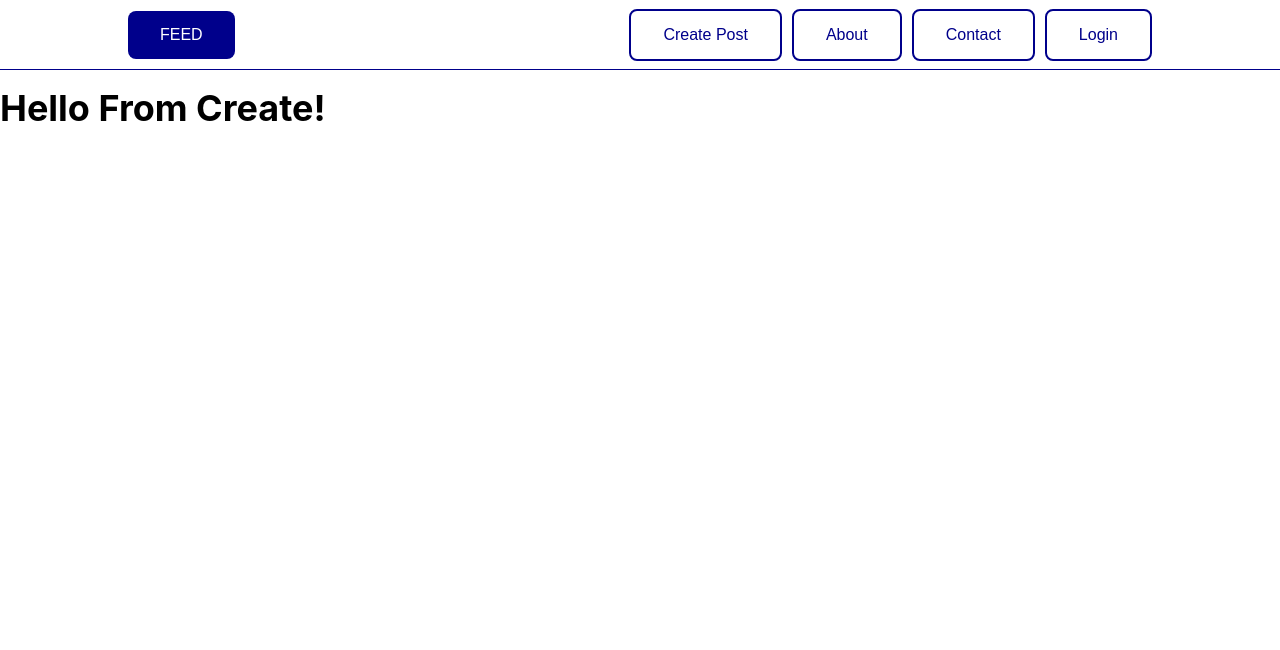
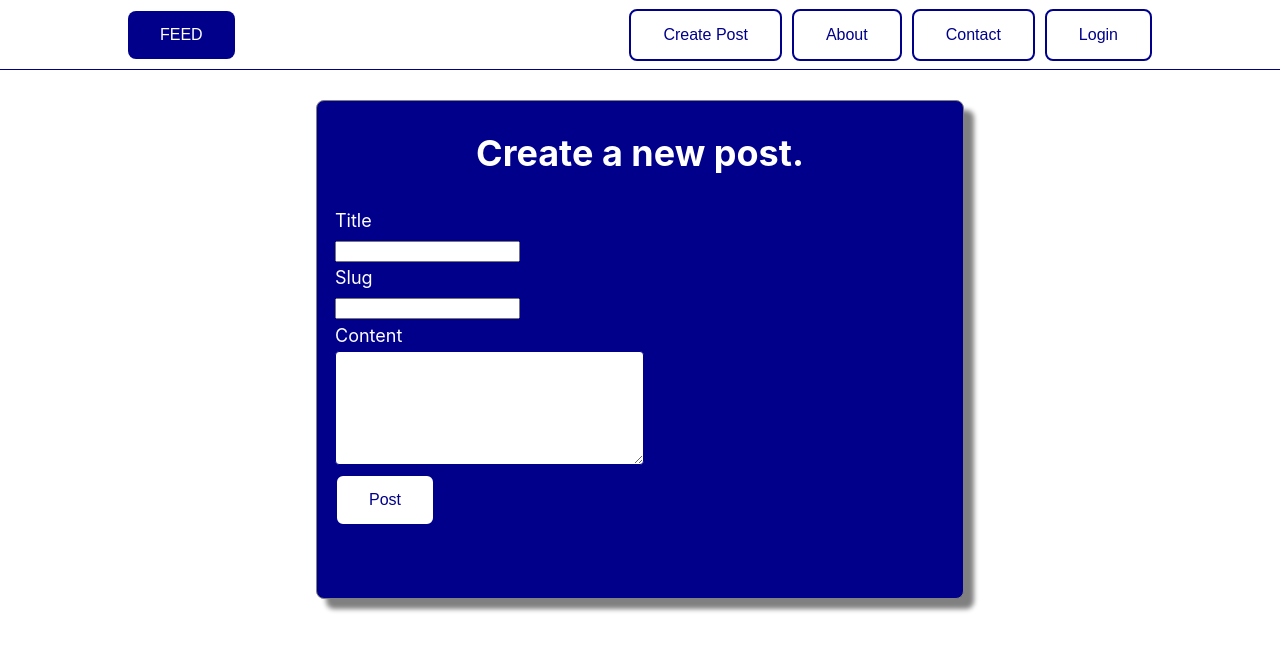
Before and after one commit to njandersen/personal-blog, a Next.js app: page /create in a window 1280 px wide. Shown: the top 650 px of the page. Built offline with nearby package versions, Linux system fonts and the light colour scheme.

Commit message:
finish the create post page

```diff
--- a/pages/create.js
+++ b/pages/create.js
@@ -1,7 +1,61 @@
-export default function CreatePage() {
+import { useState } from "react";
+
+const CreatePost = () => {
+  const [formValues, setFormValues] = useState({
+    title: "",
+    slug: "",
+    content: "",
+  });
+
+  const handleChange = (e) => {
+    const id = e.target.id;
+    const newVal = e.target.value;
+
+    setFormValues({ ...formValues, [id]: newVal });
+  };
+
+  const handleSubmit = (e) => {
+    e.preventDefault();
+  };
+
   return (
     <>
-      <h1 className="createHello">Hello From Create!</h1>
+      <div className="card create-form">
+        <div className="header">
+          <h1 className="createHello">Create a new post.</h1>
+        </div>
+        <div className="title-container">
+          <label htmlFor="title">Title</label>
+          <input
+            id="title"
+            type="text"
+            value={formValues.title}
+            onChange={handleChange}
+          />
+          <div className="slug-container">
+            <label htmlFor="slug">Slug</label>
+            <input
+              id="slug"
+              type="text"
+              value={formValues.slug}
+              onChange={handleChange}
+            />
+            <div className="content-container">
+              <label hmtlFor="content">Content</label>
+              <textarea
+                id="content"
+                value={formValues.content}
+                onChange={handleChange}
+              />
+            </div>
+          </div>
+        </div>
+        <button className="btn submit-btn" type="submit">
+          Post
+        </button>
+      </div>
     </>
   );
-}
+};
+
+export default CreatePost;
--- a/styles/global.css
+++ b/styles/global.css
@@ -51,13 +51,7 @@ img {
   }
 }
 
-/* Index Page I.E Main Page */
-.main {
-  display: flex;
-  justify-content: space-between;
-  margin-top: 50px;
-  padding-right: 20%;
-}
+/* Cards */
 .card {
   background-color: White;
   border: 1px solid var(--color-gray);
@@ -79,8 +73,54 @@ img {
   margin-top: 50px;
   margin-bottom: 50px;
 }
+.create-form {
+  padding-top: 0;
+  padding-bottom: 4rem;
+  background-color: darkblue;
+  color: white;
+}
+
+/* Index Page I.E Main Page */
+.main {
+  display: flex;
+  justify-content: space-between;
+  margin-top: 50px;
+  padding-right: 20%;
+}
 .profile-pic {
   border-radius: 9999px;
+}
+
+/* Create Page */
+textarea {
+  padding: 2rem;
+  font-size: 1rem;
+  border: 1px solid var(--color-border);
+  border-radius: 4px;
+}
+
+label {
+  display: block;
+}
+.createHello {
+  display: flex;
+  align-items: center;
+  justify-content: center;
+  flex-direction: column;
+  background-color: darkblue;
+  color: white;
+}
+
+.submit-btn {
+  background-color: var(--color-background);
+  color: var(--color-text);
+  border: 2px solid var(--color-border);
+  border-radius: 8px;
+  text-align: center;
+  text-decoration: none;
+  padding: 15px 32px;
+  font-size: 16px;
+  margin-right: 10px;
 }
 
 /* Enter Page */
@@ -106,7 +146,3 @@ img {
   text-decoration: none;
   color: darkblue;
 }
-
-.createHello {
-  margin-top: 80px;
-}
```
